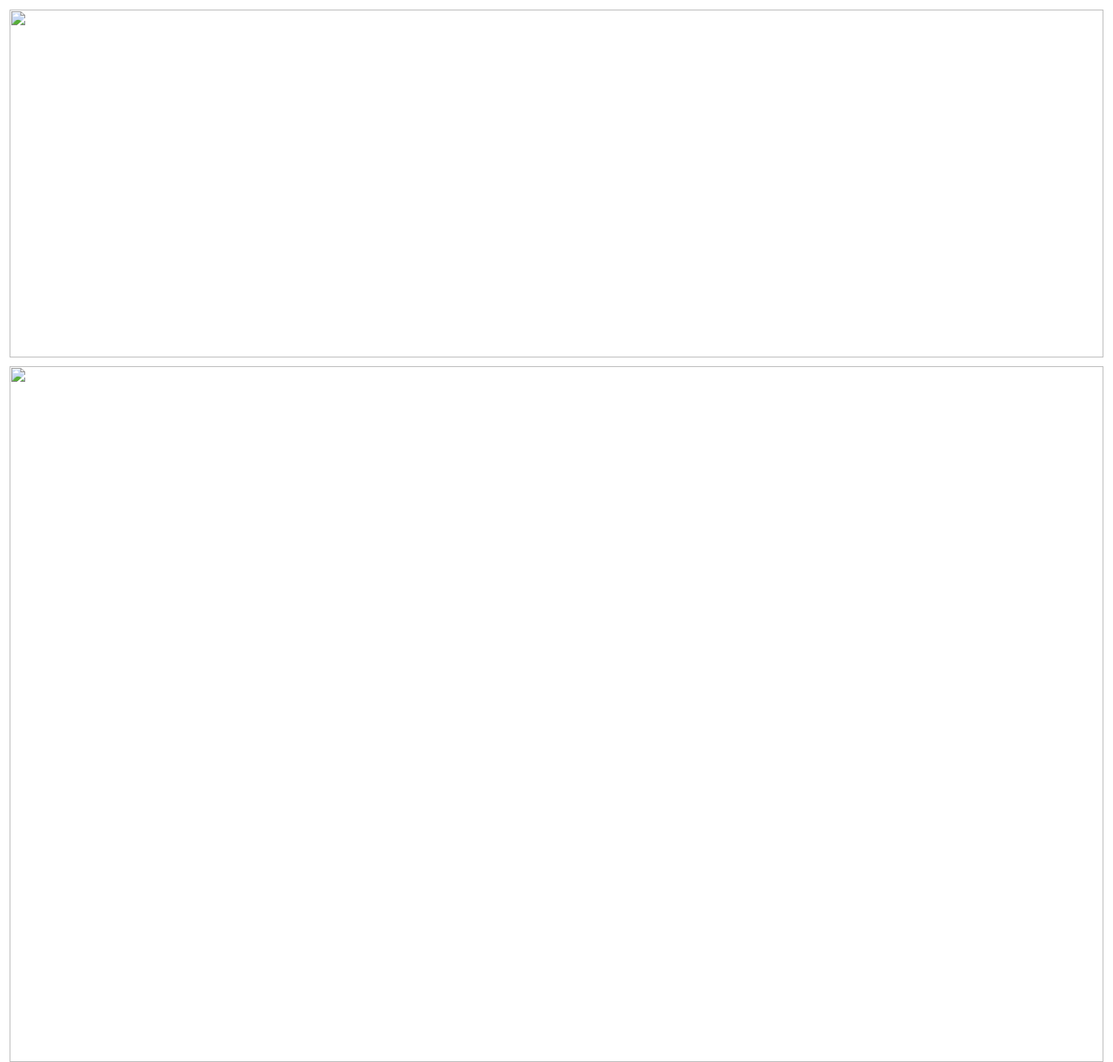
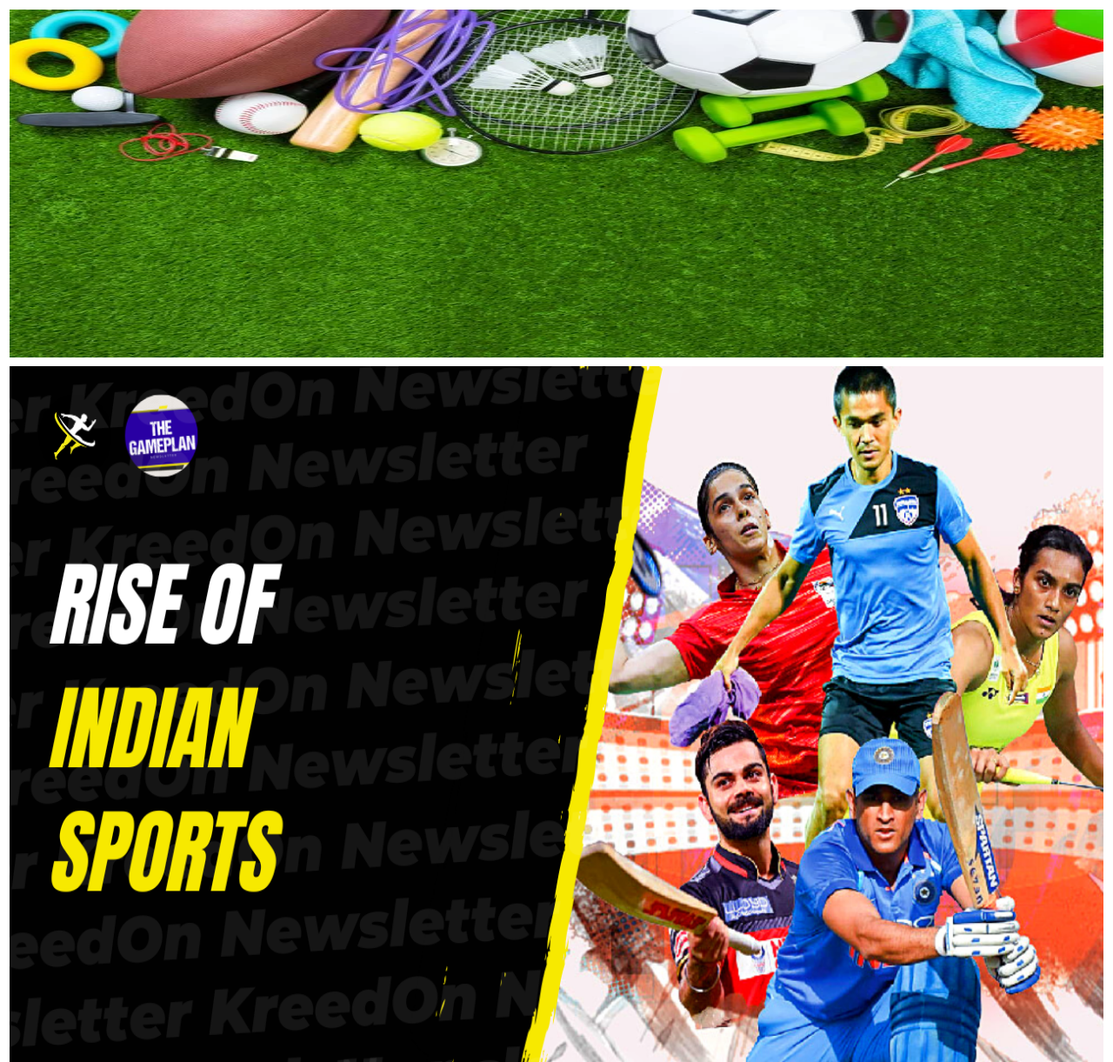
Before and after one commit to 8767398961/sportsandinformation, a plain HTML site: page about.html in a window 1280 px wide. Shown: the top 1221 px of the page at 87% size. Drawn offline with Linux system fonts and the light colour scheme.

Commit message:
Update about.html

```diff
--- a/about.html
+++ b/about.html
@@ -18,13 +18,13 @@ text-decoration:none;
 <table style="width:100%">
 
 <tr>
-<td colspan="6"><img src="images/about1-banner.JPG " height="400" style= "width:100%;"></td>
+<td colspan="6"><img src="./about1-banner.JPG " height="400" style= "width:100%;"></td>
 </tr>
 
 <tr>
 
 </tr><tr>
-<td colspan="6"><img src="images/about2-banner.PNG " height="800" style= "width:100%;"></td>
+<td colspan="6"><img src="./about2-banner.PNG " height="800" style= "width:100%;"></td>
 
 </tr>
 
```
